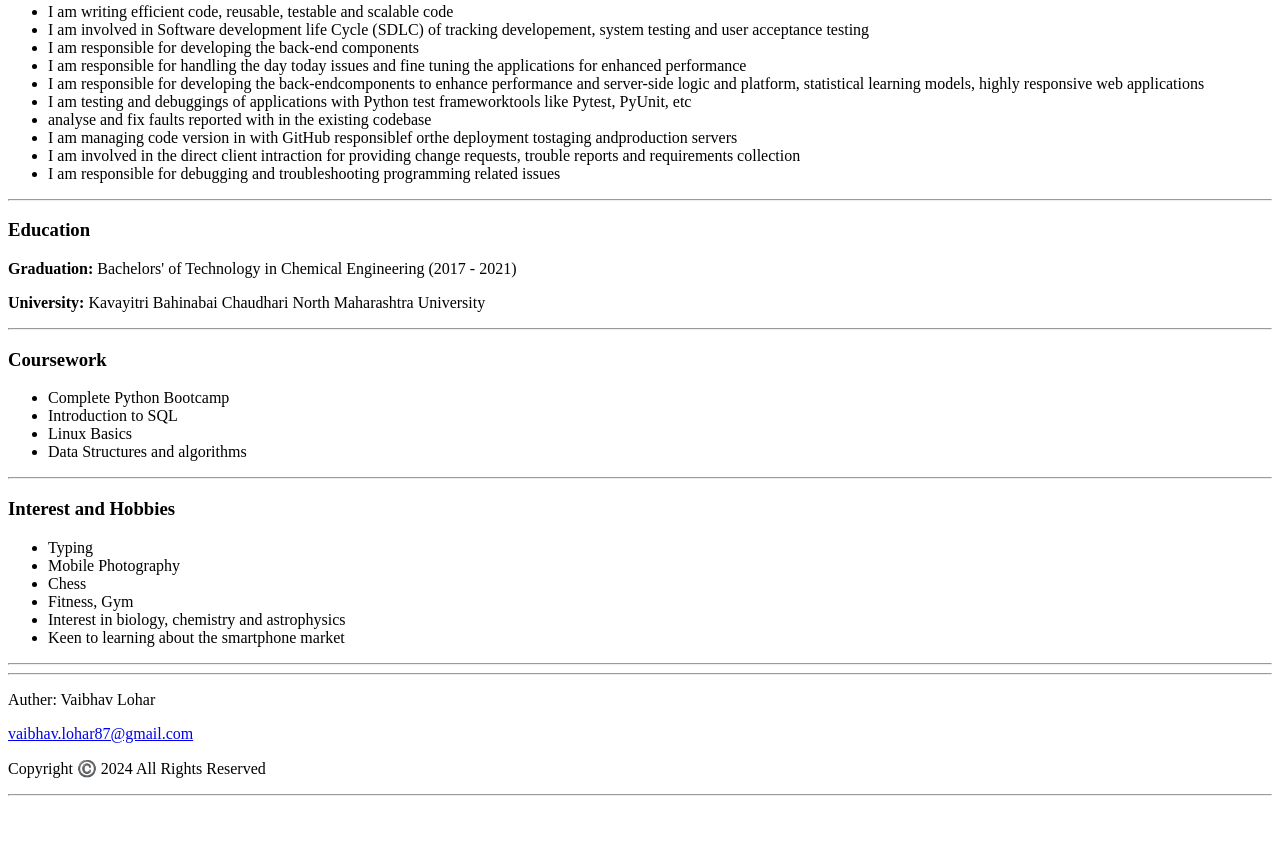
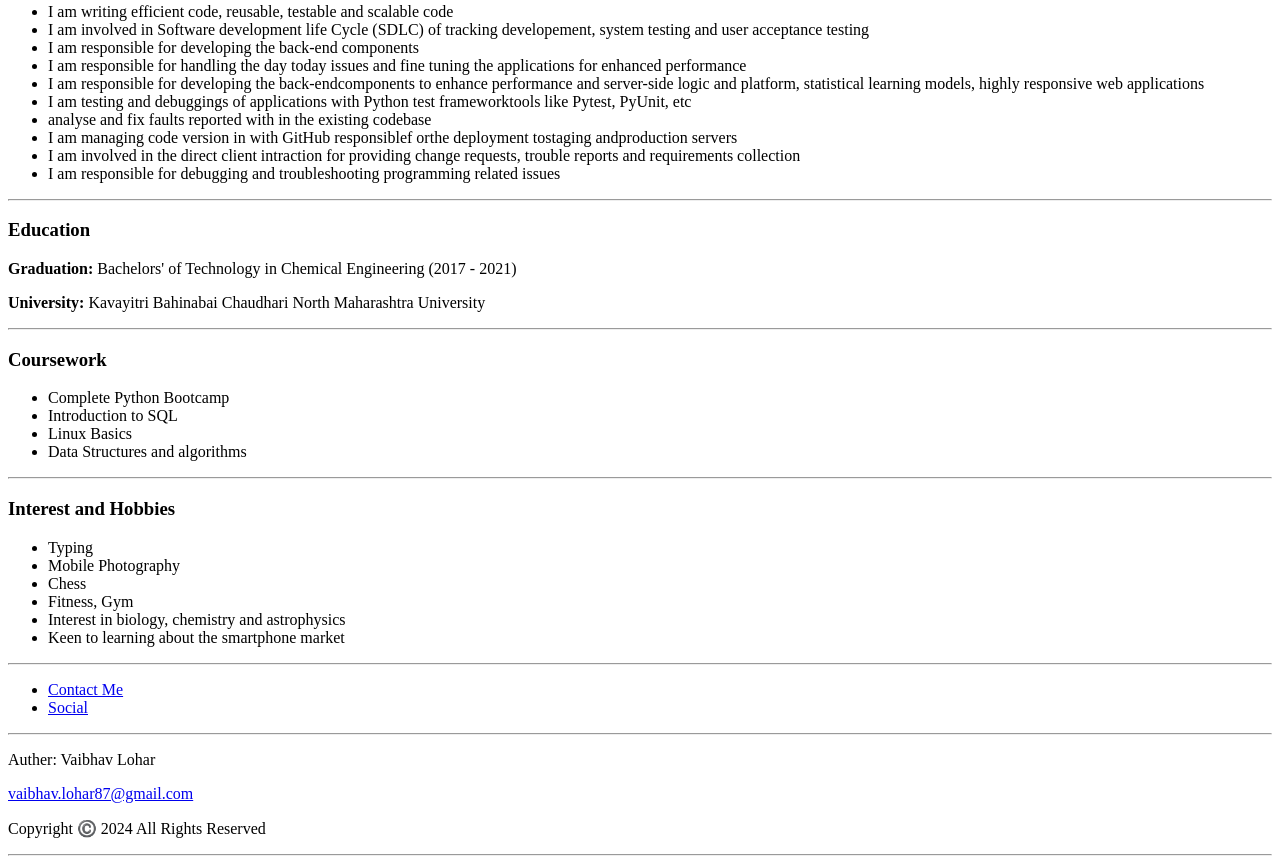
Before and after one commit to Vaibhav-888/HTML-Portfolio-Project, a plain HTML site: page index.html in a window 1280 px wide. Shown: the part 768-1632 px from the top of the page. Before the commit the page ends 1572 px from the top, so only its background shows below. Drawn offline with Linux system fonts and the light colour scheme.

Commit message:
Update index.html
..

```diff
--- a/index.html
+++ b/index.html
@@ -82,7 +82,10 @@
         <li>Keen to learning about the smartphone market</li>
     </ul>
     <hr/>
-
+    <ul>
+       <li><a href="./contact.html">Contact Me</a></li>
+        <li><a href="./Social.html">Social</a></li>
+    </ul>
     <hr/>
     <footer>
         <p>Auther: Vaibhav Lohar</p>
```
